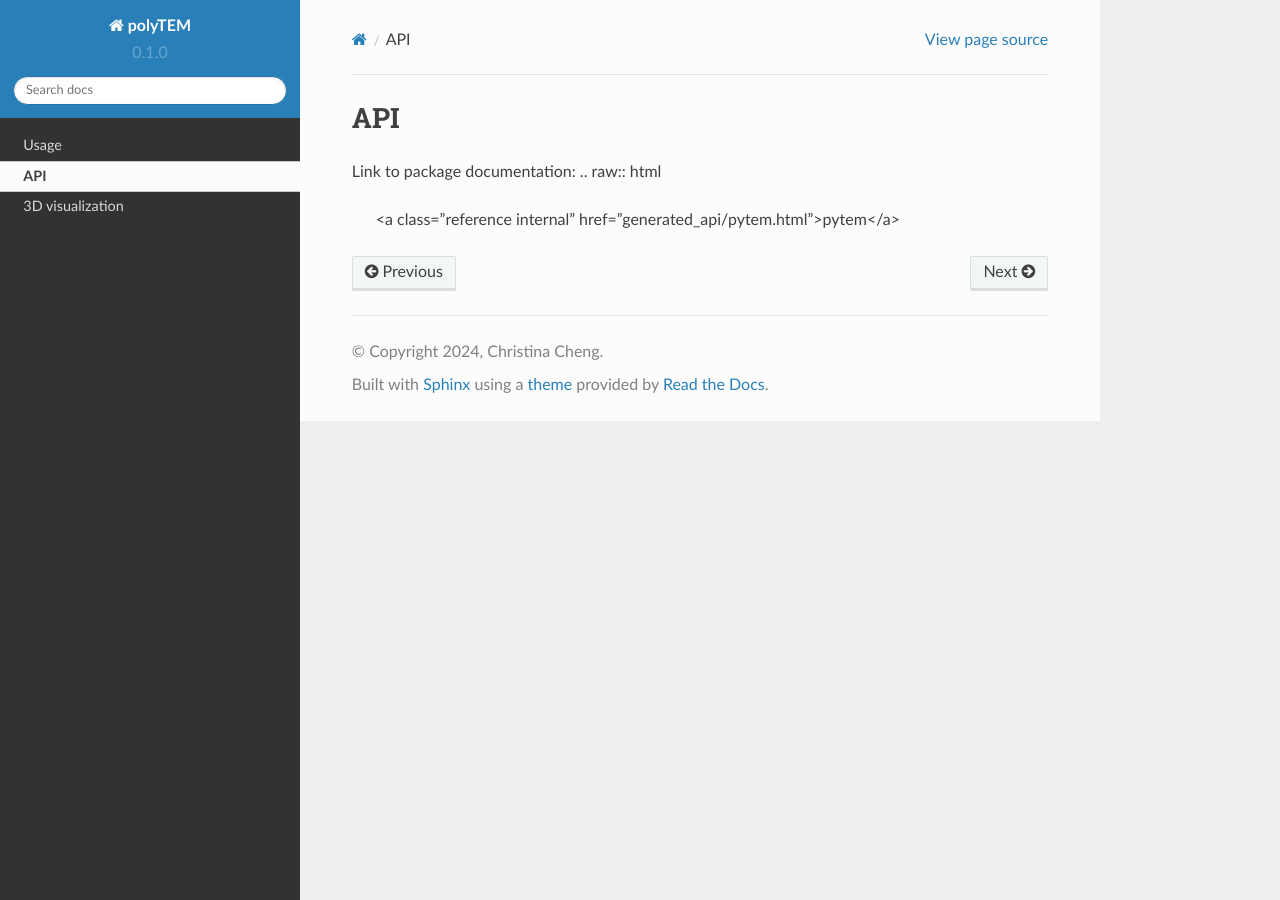
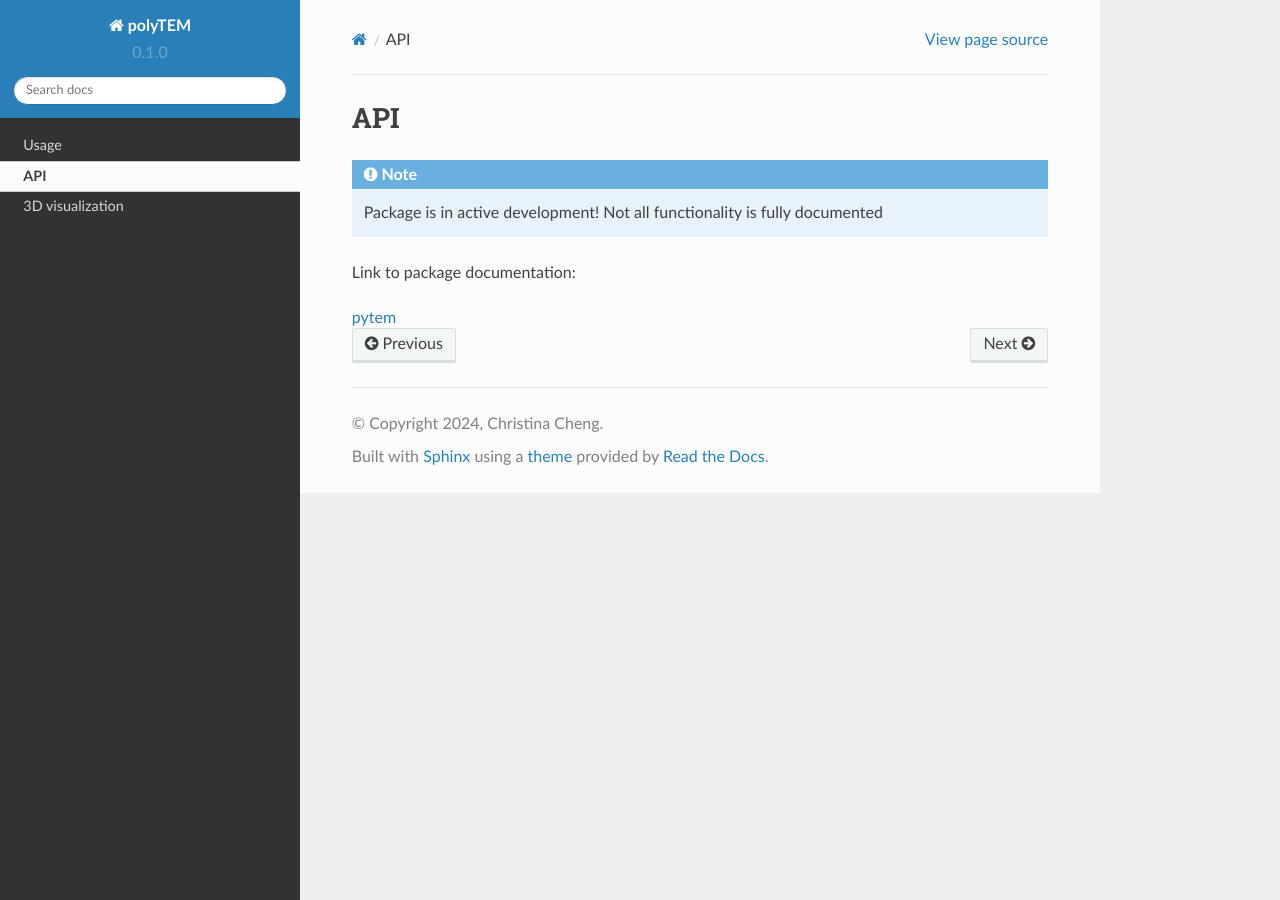
Before and after one commit to chxcheng/polyTEM, a Sphinx documentation site: the page built from docs/source/api.rst, in a window 1280 px wide. Built offline with Sphinx 7.4.7 and the Read the Docs theme 2.0.0, drawn with Linux system fonts in a browser that asks for light colours.

Commit message:
fix api html

```diff
--- a/docs/source/api.rst
+++ b/docs/source/api.rst
@@ -1,7 +1,11 @@
 API
 ===
 
+.. Note::
+    Package is in active development! Not all functionality is fully documented
+
 Link to package documentation:
+
 .. raw:: html
 
 
```
